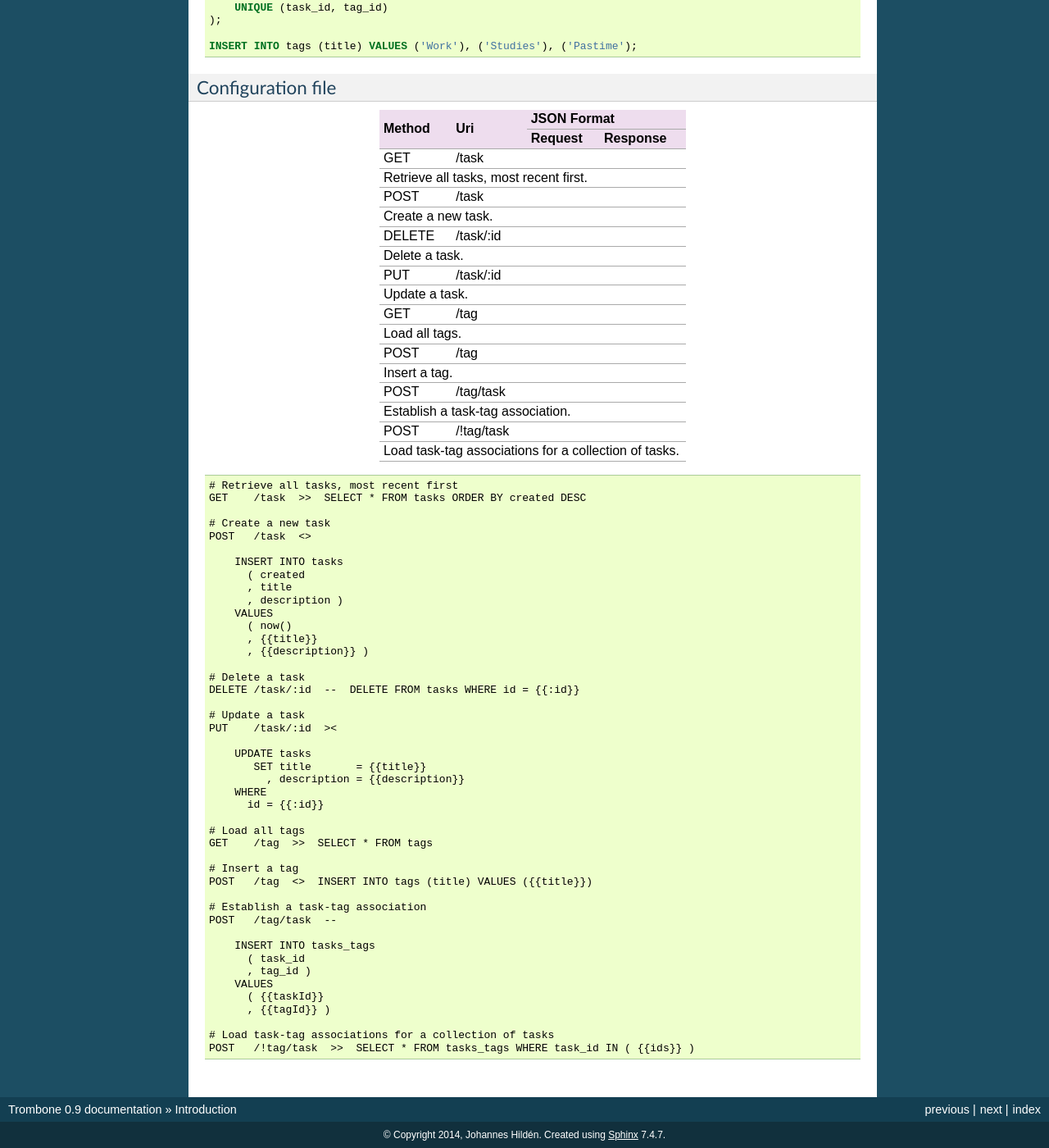
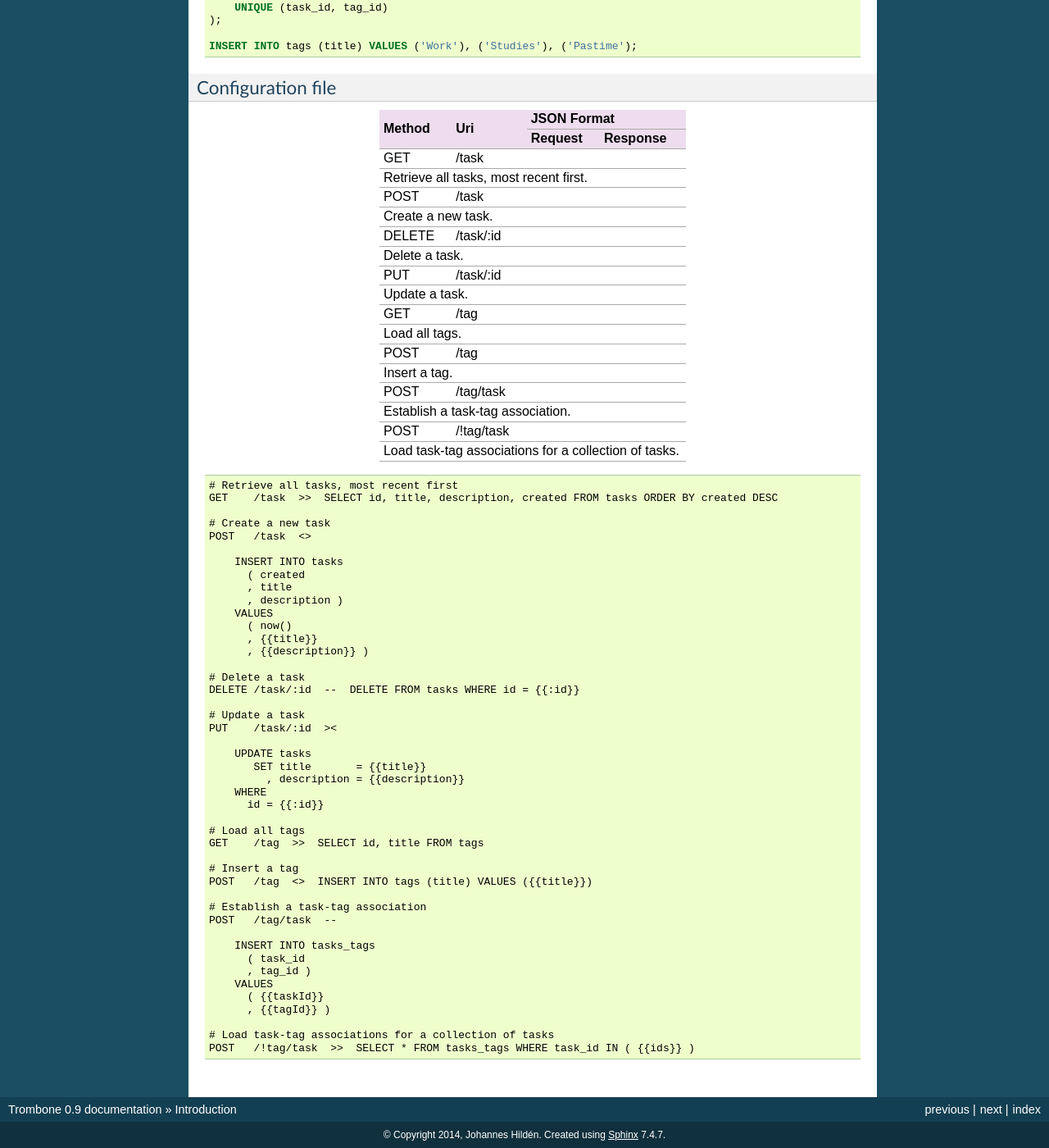
Before and after one commit to laserpants/trombone, a Sphinx documentation site: the page built from docs/introduction.rst, in a window 1280 px wide and 1400 px high, scrolled down 1258 px. Shown: the whole window at 82% size. Built offline with Sphinx 7.4.7, drawn with Linux system fonts in a browser that asks for light colours.

Commit message:
Update introduction.rst

```diff
--- a/docs/introduction.rst
+++ b/docs/introduction.rst
@@ -100,7 +100,7 @@ Configuration file
 ::
 
     # Retrieve all tasks, most recent first
-    GET    /task  >>  SELECT * FROM tasks ORDER BY created DESC
+    GET    /task  >>  SELECT id, title, description, created FROM tasks ORDER BY created DESC
 
     # Create a new task
     POST   /task  <>
@@ -127,7 +127,7 @@ Configuration file
           id = {{:id}}
 
     # Load all tags
-    GET    /tag  >>  SELECT * FROM tags
+    GET    /tag  >>  SELECT id, title FROM tags
 
     # Insert a tag
     POST   /tag  <>  INSERT INTO tags (title) VALUES ({{title}})
```
